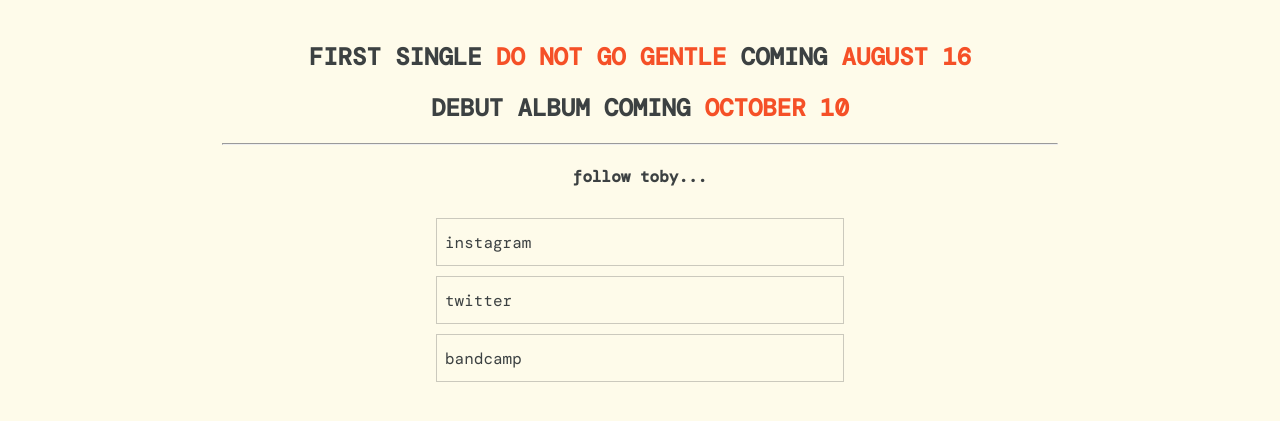
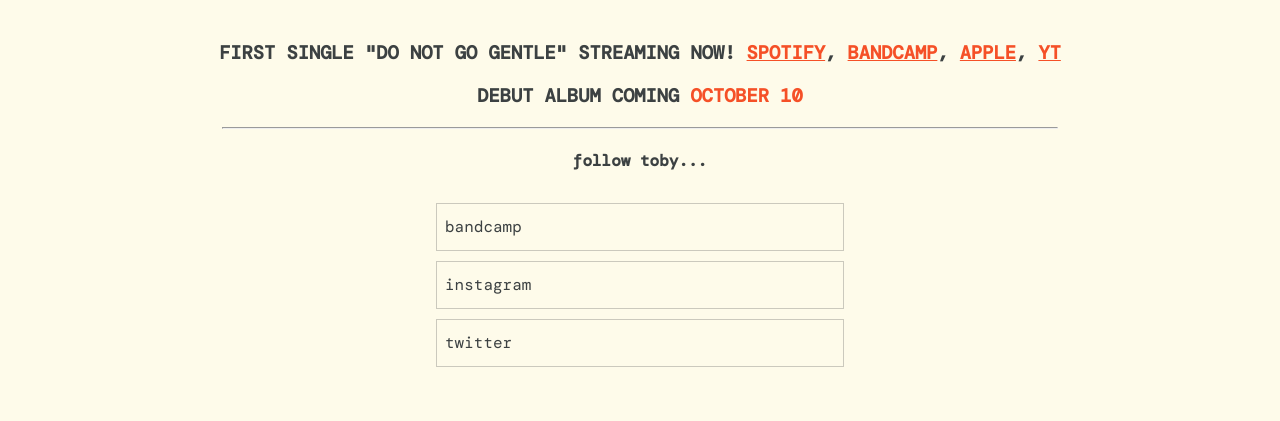
Before and after one commit to brockross/tobythetiger, a plain HTML site: page index.html in a window 1280 px wide. Shown: the part 49-470 px from the top of the page. Drawn offline with nearby package versions, Linux system fonts and the light colour scheme; a web font is replaced by a local one.

Commit message:
add streaming links for DNGG

```diff
--- a/index.html
+++ b/index.html
@@ -40,7 +40,7 @@
       padding: 8px;
     }
 
-    h2, h4 {
+    h3, h4 {
       text-align: center;
     }
 
@@ -63,6 +63,7 @@
       display: flex;
       align-items: center;
       max-width: 390px;
+      text-decoration: none;
     }
 
     hr {
@@ -70,7 +71,6 @@
     }
 
     a {
-      text-decoration: none;
       color:#3c4142;
     }
 
@@ -85,14 +85,14 @@
     <div id="banner">toby the tiger</div>
     <div id="main-container">
       <marquee id="tagline" scrollamount="6">thoughtful indie rock // Boise, ID</marquee>
-      <h2>FIRST SINGLE <span class="important-text">DO NOT GO GENTLE</span> COMING <span class="important-text">AUGUST 16</SPAN></h2>
-      <h2>DEBUT ALBUM COMING <span class="important-text">OCTOBER 10</span></h2>
+      <h3>FIRST SINGLE "DO NOT GO GENTLE" STREAMING NOW! <a class="important-text" href="https://open.spotify.com/track/22tatRyNGFn3AlhSvaKl7H?si=79aa54d996574682">SPOTIFY</a>, <a class="important-text" href="https://tobythetiger.bandcamp.com/track/do-not-go-gentle">BANDCAMP</a>, <a class="important-text" href="https://music.apple.com/us/album/do-not-go-gentle/1760490322?i=1760490323">APPLE</a>, <a class="important-text" href="https://music.youtube.com/watch?v=nAoDaojy_sg&si=6svTGmnoN9o3TkFi">YT</a></h3>
+      <h3>DEBUT ALBUM COMING <span class="important-text">OCTOBER 10</span></h3>
       <hr />
       <h4>follow toby...</h4>
       <div id="cards-container">
+        <a href="https://tobythetiger.bandcamp.com/" class="link-card">bandcamp</a>
         <a href="https://www.instagram.com/toby__the__tiger/" class="link-card">instagram</a>
         <a href="https://twitter.com/toby_the_tiger_" class="link-card"> twitter</a>
-        <a href="https://tobythetiger.bandcamp.com/" class="link-card">bandcamp</a>
       </div>
     </div>
   </div>
```
